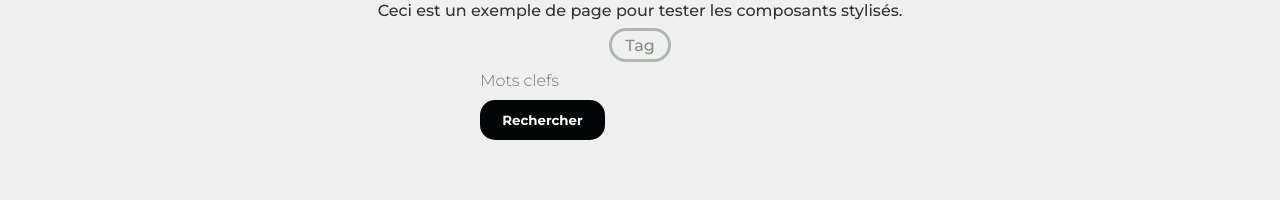
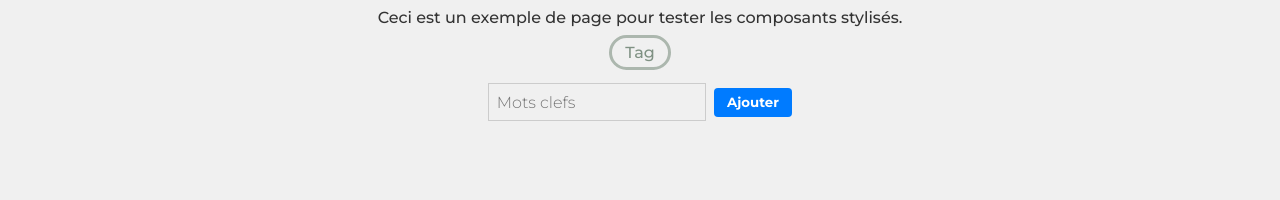
Before and after one commit to DevDeNiro/workshop-cleanfeed, a React (Vite) app: page /styletest in a window 1280 px wide. Shown: the part 454-654 px from the top of the page. Built offline with nearby package versions, Linux system fonts and the light colour scheme; no server answers.

Commit message:
[feat-UI] : add keyword with tags on searchBar

```diff
--- a/src/components/atoms/Input/Input.styled.tsx
+++ b/src/components/atoms/Input/Input.styled.tsx
@@ -3,4 +3,5 @@ import styled from "styled-components";
 export const InputStyled = styled.input`
     height: 20px;
     width: 100%;
+    border: 1px solid #ccc;
 `;
--- a/src/components/molecules/Searchbar/Searchbar.styled.tsx
+++ b/src/components/molecules/Searchbar/Searchbar.styled.tsx
@@ -1,8 +1,23 @@
 import styled from "styled-components";
 
 export const SearchBarStyled = styled.div`
-    display: block;
+    display: flex;
     align-items: center;
-    flex-direction: column;
     justify-content: center;
+    margin-bottom: 1em;
+
+    input {
+        margin-right: 0.5em;
+        padding: 0.5em;
+        width: 200px;
+    }
+
+    button {
+        padding: 0.5em 1em;
+        background-color: #007bff;
+        color: white;
+        border: none;
+        border-radius: 0.3em;
+        cursor: pointer;
+    }
 `;
--- a/src/components/molecules/Searchbar/Searchbar.tsx
+++ b/src/components/molecules/Searchbar/Searchbar.tsx
@@ -11,8 +11,9 @@ const SearchBar: FC<SearchBarProps> = ({ onSearch }) => {
     const [keyword, setKeyword] = useState("");
 
     const handleSearch = () => {
-        if (keyword) {
-            onSearch(keyword);
+        if (keyword.trim()) {
+            onSearch(keyword.trim());
+            setKeyword(""); // Réinitialiser le champ après ajout du tag
         }
     };
 
@@ -25,8 +26,8 @@ const SearchBar: FC<SearchBarProps> = ({ onSearch }) => {
                     setKeyword(e.target.value)
                 }
             />
-            <Button label="POST" handleClick={handleSearch}>
-                Rechercher
+            <Button label="ajouter" handleClick={handleSearch}>
+                Ajouter
             </Button>
         </SearchBarStyled>
     );
--- a/src/components/pages/Home/Home.tsx
+++ b/src/components/pages/Home/Home.tsx
@@ -8,15 +8,35 @@ import Feed from "@organisms/Feed/Feed.tsx";
 import ProfileProps from "@pages/Profile/IProfile.ts";
 import { Post } from "@organisms/Feed/IFeed.ts";
 import { mockFetchPosts } from "@api/fetchPosts.ts";
+import { FormattedMessage } from "react-intl";
+import Tag from "@atoms/Tag/Tag.tsx";
 
 type HomeProps = ProfileProps;
 
 const Home: FC<HomeProps> = ({ user }) => {
     const [posts, setPosts] = useState<Post[]>([]);
+    const [tags, setTags] = useState<string[]>([]);
+    const maxTags = 5;
     const [loading, setLoading] = useState<boolean>(true);
 
     const handleSearch = (query: string) => {
-        console.log(`Search query: ${query}`);
+        // Ajouter un tag seulement si on n'a pas encore atteint le maximum
+        if (tags.length < maxTags && !tags.includes(query)) {
+            setTags([...tags, query]);
+        }
+    };
+
+    const handleTagRemove = (index: number) => {
+        // Supprimer un tag par son index
+        setTags(tags.filter((_, i) => i !== index));
+    };
+
+    const handleSubmit = () => {
+        // Envoyer les tags à l'API
+        if (tags.length > 0) {
+            console.log("Envoyer les tags à l'API:", tags);
+            // Appel API ici...
+        }
     };
 
     useEffect(() => {
@@ -48,14 +68,38 @@ const Home: FC<HomeProps> = ({ user }) => {
         <HomeWrapper>
             {!user ? (
                 <NotLoggedInMessage>
-                    Vous n'êtes pas connecté. Veuillez vous connecter pour
-                    accéder à votre fil d'actualité.
+                    <FormattedMessage
+                        id={"app.header.not-connected"}
+                        defaultMessage={"Status: {userStatus}"}
+                    />
                 </NotLoggedInMessage>
             ) : loading ? (
                 <p>Chargement des posts...</p>
             ) : (
                 <>
                     <SearchBar onSearch={handleSearch} />
+                    <div style={{ marginTop: "1em" }}>
+                        {tags.length > 0 && (
+                            <div>
+                                {tags.map((tag, index) => (
+                                    <Tag
+                                        key={index}
+                                        label={tag}
+                                        onRemove={() => handleTagRemove(index)}
+                                    />
+                                ))}
+                            </div>
+                        )}
+                        {tags.length === maxTags && (
+                            <p style={{ color: "red" }}>
+                                Maximum de {maxTags} tags atteint.
+                            </p>
+                        )}
+                    </div>
+
+                    <button onClick={handleSubmit} disabled={tags.length === 0}>
+                        Rechercher
+                    </button>
                     <Feed posts={posts} />
                 </>
             )}
--- a/src/components/pages/Styles/Styles.tsx
+++ b/src/components/pages/Styles/Styles.tsx
@@ -37,6 +37,10 @@ const TestButton = styled.button`
     }
 `;
 
+const fakeSearch = (query: string) => {
+    console.log("Recherche de :", query);
+};
+
 const TestPage: FC = () => {
     return (
         <TestWrapper>
@@ -46,7 +50,7 @@ const TestPage: FC = () => {
                 Ceci est un exemple de page pour tester les composants stylisés.
             </p>
             <Tag label={"tag"} />
-            <SearchBar></SearchBar>
+            <SearchBar onSearch={fakeSearch}></SearchBar>
         </TestWrapper>
     );
 };
--- a/src/utils/translations/en-us.json
+++ b/src/utils/translations/en-us.json
@@ -12,6 +12,7 @@
     "app.header.logout": "Logout",
     "app.header.home": "Home",
     "app.header.profile": "Profile",
+    "app.header.not-connected": "You are not connected. Please log in to access your news feed.",
     "app.keycloack.status": "SERVICE KEYCLOACK IS {keycloakStatus}",
     "app.keyckoack.UP": "SERVICE KEYCLOACK IS OK",
     "app.keyckoack.DOWN": "SERVICE KEYCLOACK IS KO"
--- a/src/utils/translations/fr-fr.json
+++ b/src/utils/translations/fr-fr.json
@@ -12,6 +12,7 @@
     "app.header.logout": "Se déconnecter",
     "app.header.home": "Accueil",
     "app.header.profile": "Profil",
+    "app.header.not-connected": "Vous n'êtes pas connecté. Veuillez vous connecter pour accéder à votre fil d'actualité.",
     "app.keycloack.status": "SERVICE KEYCLOACK IS {keycloakStatus}",
     "app.keyckoack.UP": "SERVICE KEYCLOACK IS OK",
     "app.keyckoack.DOWN": "SERVICE KEYCLOACK IS KO"
```
